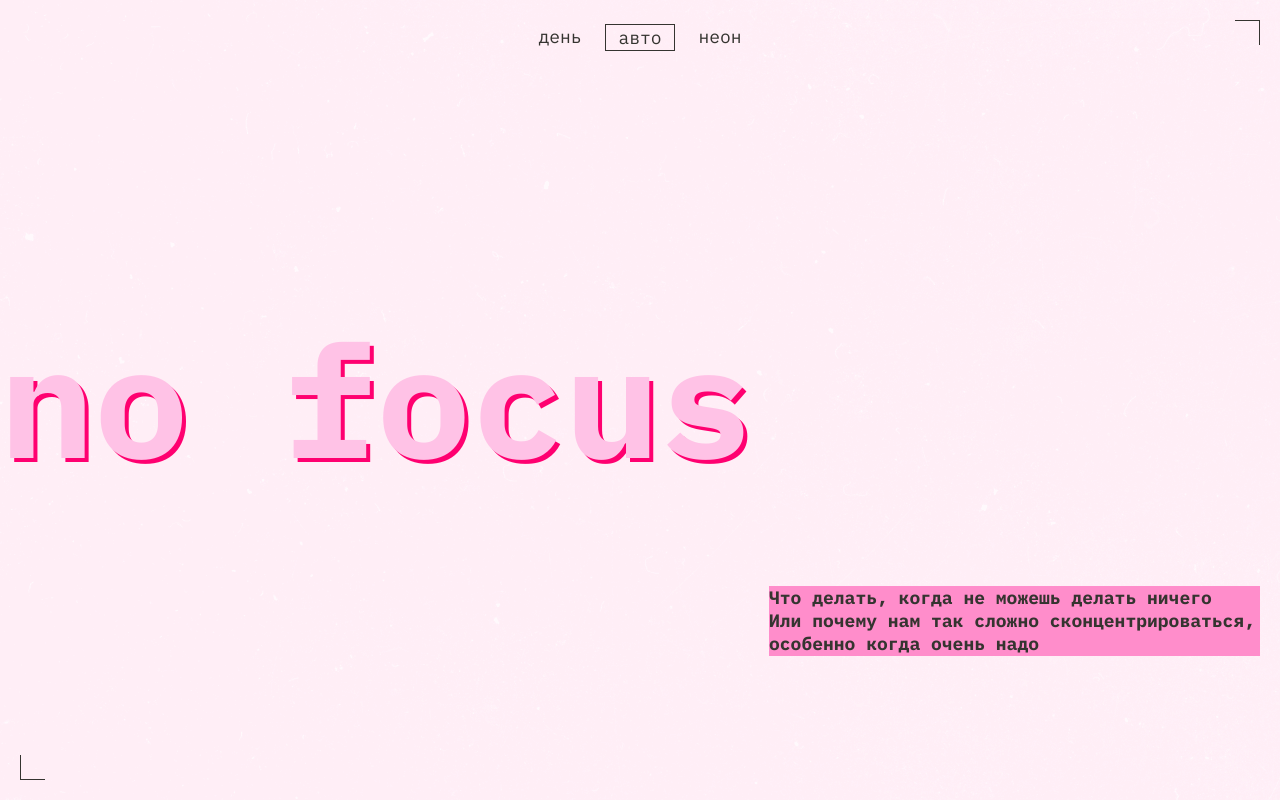
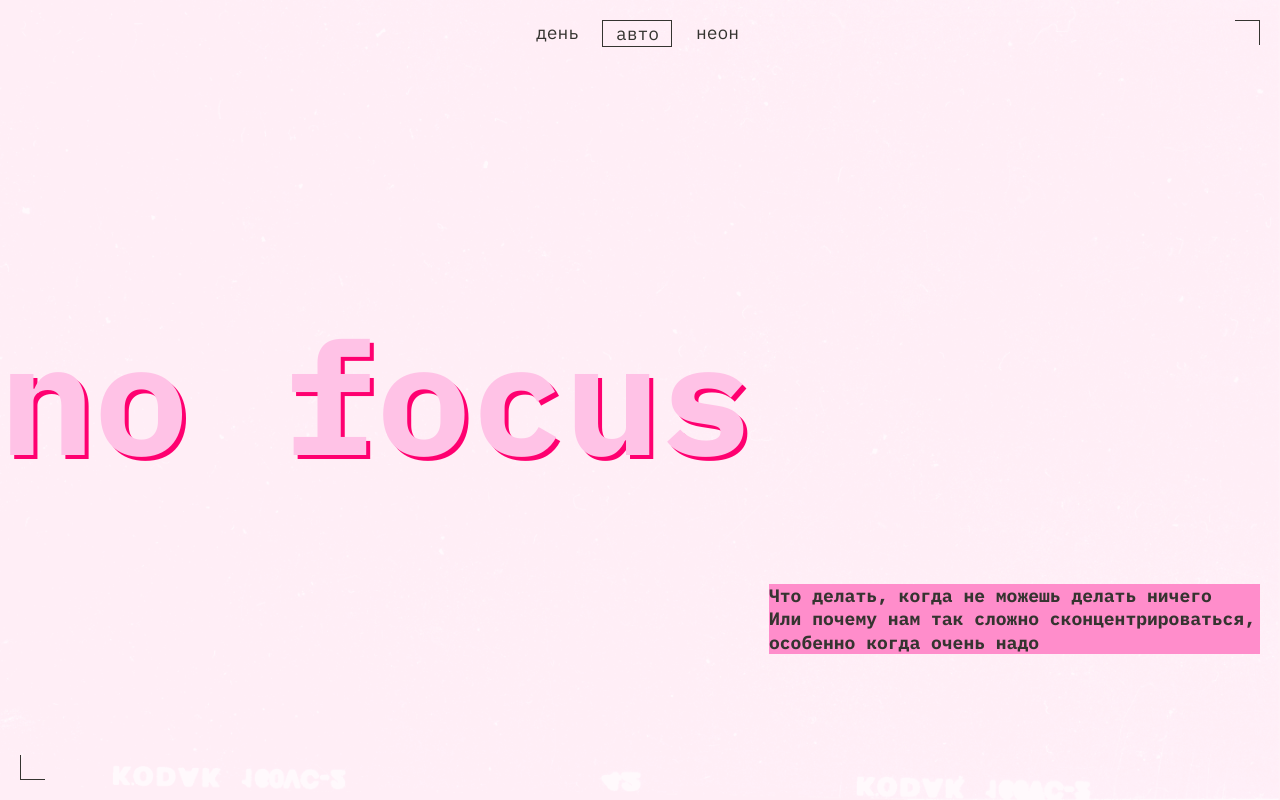
Before and after one commit to DariaShidlova/slozhno-sosredotochitsya, a plain HTML site: page index.html in a window 1280 px wide. Shown: the top 800 px of the page. Drawn offline with Linux system fonts and the light colour scheme.

Commit message:
исправлены замечания

```diff
--- a/styles/light.css
+++ b/styles/light.css
@@ -53,7 +53,7 @@
 }
 
 .page.theme_light .header__theme-menu-button:hover {
-  border: 1px solid var(--text-color-dark);
+  border: 1px solid rgba(50, 49, 45, 0.4);
 }
 
 .page.theme_light .header__theme-menu-button_active,
--- a/styles/style.css
+++ b/styles/style.css
@@ -1,8 +1,7 @@
 /* Основные стили проекта. Это стили для темы, которую вы верстаете первой. */
 
 .page {
-  background-image: url(../images/cover-image-dark.png);
-  background: center cover fixed;
+  background: center/cover fixed url(../images/cover-image-dark.png);
   font-family: var(--font-family);
 }
 
@@ -38,7 +37,7 @@
   position: relative;
   display: grid;
   padding: 10px;
-  align-content: space-between;
+  /* align-content: space-between; */
   min-block-size: 25px;
 }
 
@@ -104,7 +103,11 @@
   border: 1px solid rgba(255, 0, 112, 0.4)
 }
 
-.header__theme-menu-button_active,
+.header__theme-menu-button_active {
+  border: 1px solid var(--accent-color);
+  pointer-events: none;
+}
+
 .header__theme-menu-button_active:hover {
   border: 1px solid var(--accent-color);
   pointer-events: none;
@@ -198,7 +201,11 @@
   border-bottom: 2px solid var(--text-color-light);
 }
 
-.section-link:focus,
+.section-link:focus {
+  outline: none;
+  border: 1px solid var(--text-color-light);
+}
+
 .section-link:focus-visible {
   outline: none;
   border: 1px solid var(--text-color-light);
@@ -250,6 +257,7 @@
 
   .decorated-zone {
       padding: 20px;
+      align-content: space-between;
   }
 
   .page-title {
@@ -273,7 +281,12 @@
       margin-block-end: 80px;
   }
 
-  .section-on-concentration,
+  .section-on-concentration {
+      display: grid;
+      position: relative;
+      grid-auto-flow: column;
+  }
+
   .section-on-methods {
       display: grid;
       position: relative;
@@ -324,6 +337,14 @@
 
 @media (width >=1024px) {
 
+  .page {
+    display: grid;
+  }
+
+  .header {
+    align-content: normal;
+  }
+
   .articles-list-about-reasons {
       display: grid;
       grid-template-columns: repeat(3, 1fr);
@@ -335,23 +356,29 @@
   }
 
   .page-title {
-      margin-block-start: 170px;
+     align-self: end;
+     grid-column: span 2;
+     margin-block-start: 150px;
   }
 
     .header_title{
+      align-self: end;
+      grid-column: span 2;
       margin-block-start: 70px;
   }
 
   .header__theme-menu {
-      display: grid;
-      justify-self: center;
-      margin-block-start: -140px;
+      justify-self: end;
+      align-self: start;
+      margin: 0;
+      grid-row: 1;
+      margin-inline-end: -20px;
   }
 
   .header__theme-menu-list {
       display: grid;
-      margin: 0;
       grid-auto-flow: column;
+      justify-self: center;
       gap: 10px;
   }
 
@@ -363,11 +390,22 @@
       padding: 0;
   }
 
-  .section-title {
-      min-width: 315px;
+  .section-title{
+    min-width: 315px;
   }
 
   .articles-list {
       margin-inline-start: 50px;
   }
+
+  .decorated-zone::after {
+    align-self: end;
+  }
+
+  .decorated-zone::before {
+    display: grid;
+    grid-row: 1;
+    order: 1;
+  }
+
 }
```
